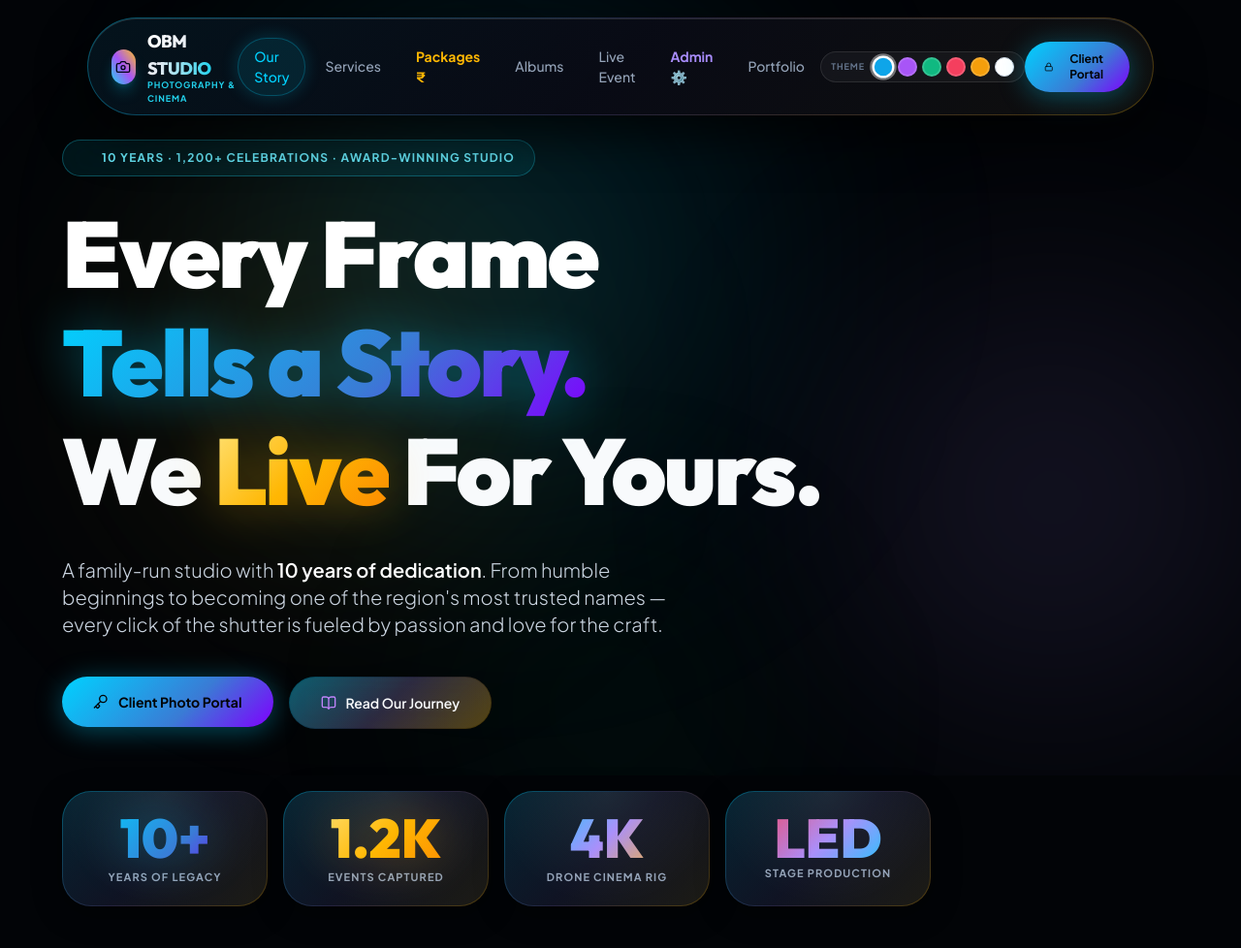
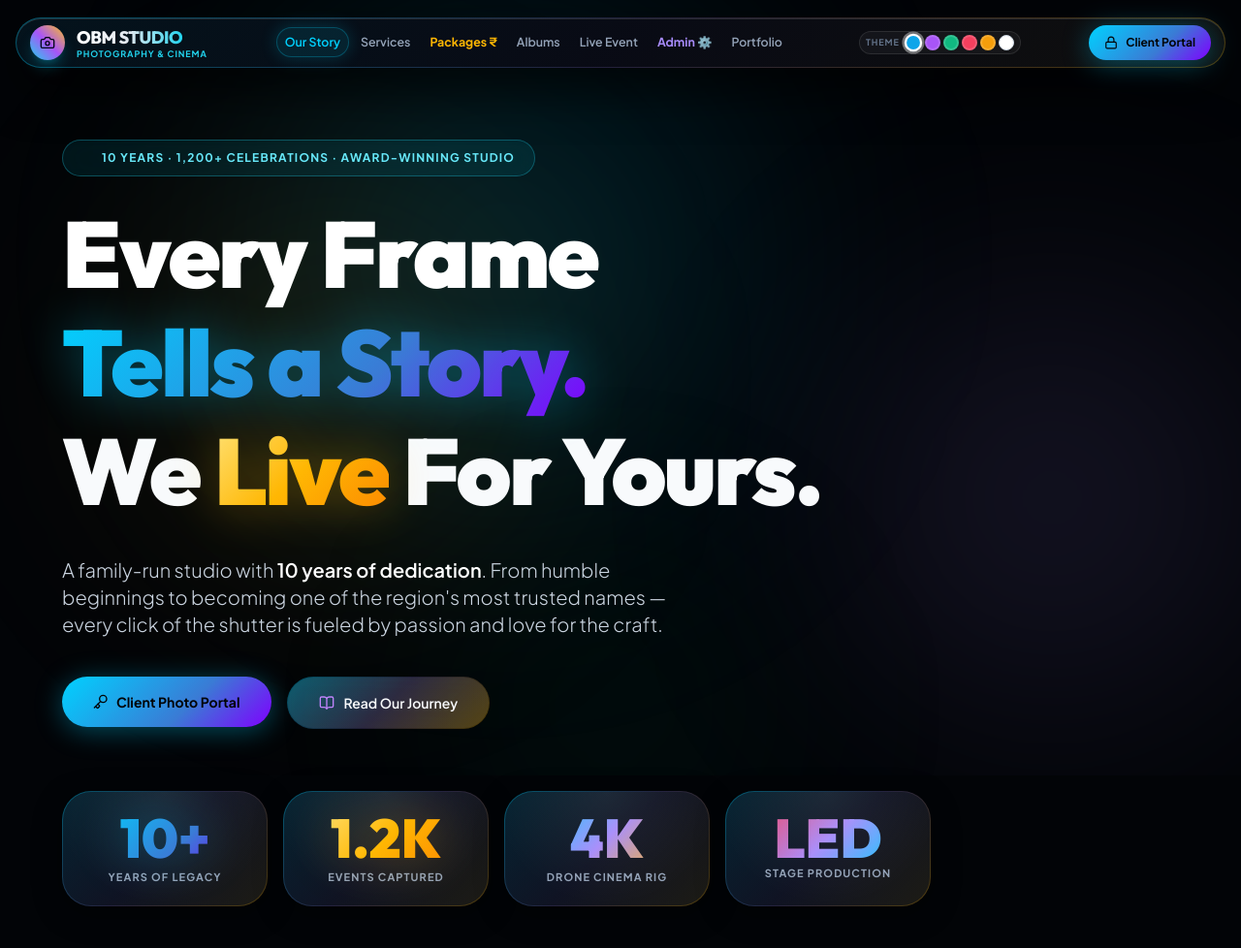
Before and after one commit to sakilobm/photo-selection, a PHP site: page / in a window 1280 px wide. Shown: the top 978 px of the page at 97% size. Run offline with PHP 8.4, Linux system fonts and the light colour scheme; some libraries are stand-ins or nearby versions.

Commit message:
NavBar : Floating Pill Navigation Bar Layout & Whitespace Fix

```diff
--- a/index.html
+++ b/index.html
@@ -30,20 +30,20 @@
   <!-- ══════ FLOATING PILL NAVIGATION ══════ -->
   <div class="floating-nav-container">
     <nav class="floating-nav-pill">
-      <div class="flex items-center gap-3">
+      <div class="flex items-center gap-3 shrink-0">
         <div
-          class="w-9 h-9 rounded-full bg-gradient-to-tr from-cyan-400 via-purple-500 to-amber-400 flex items-center justify-center shadow-lg shadow-cyan-500/30">
+          class="w-9 h-9 rounded-full bg-gradient-to-tr from-cyan-400 via-purple-500 to-amber-400 flex items-center justify-center shadow-lg shadow-cyan-500/30 shrink-0">
           <i data-lucide="camera" class="w-4 h-4 text-slate-950 font-black"></i>
         </div>
-        <div>
+        <div class="shrink-0">
           <span
-            class="font-extrabold text-lg tracking-tight bg-gradient-to-r from-white via-slate-200 to-cyan-400 bg-clip-text text-transparent font-['Outfit']">OBM
+            class="font-extrabold text-lg tracking-tight bg-gradient-to-r from-white via-slate-200 to-cyan-400 bg-clip-text text-transparent font-['Outfit'] whitespace-nowrap">OBM
             STUDIO</span>
-          <span class="block text-[9px] text-cyan-400 font-bold tracking-widest uppercase -mt-1">Photography &
+          <span class="block text-[9px] text-cyan-400 font-bold tracking-widest uppercase -mt-1 whitespace-nowrap">Photography &
             Cinema</span>
         </div>
       </div>
-      <div class="hidden md:flex items-center gap-1">
+      <div class="hidden lg:flex items-center gap-1 shrink-0">
         <a href="#story" class="nav-link">Our Story</a>
         <a href="#services" class="nav-link">Services</a>
         <a href="packages.html" class="nav-link" style="color:#ffb703;font-weight:700">Packages ₹</a>
@@ -53,7 +53,7 @@
         <a href="#portfolio" class="nav-link">Portfolio</a>
       </div>
       <!-- GLOBAL THEME SWITCHER -->
-      <div class="global-theme-switcher">
+      <div class="global-theme-switcher shrink-0">
         <label>Theme</label>
         <button class="theme-switcher-dot bg-sky-500" data-theme="sapphire" title="Sapphire Ice"
           onclick="OBMTheme.set('sapphire')"></button>
@@ -68,7 +68,7 @@
         <button class="theme-switcher-dot bg-white border border-slate-300 shadow-sm" data-theme="white" title="Pearl White"
           onclick="OBMTheme.set('white')"></button>
       </div>
-      <button class="open-login-btn btn-primary text-xs py-2.5 px-5">
+      <button class="open-login-btn btn-primary text-xs py-2.5 px-4 shrink-0 whitespace-nowrap">
         <i data-lucide="lock" class="w-3.5 h-3.5"></i> Client Portal
       </button>
     </nav>
--- a/styles.css
+++ b/styles.css
@@ -118,8 +118,8 @@ h1,h2,h3,h4,h5 { font-family: 'Outfit', sans-serif; letter-spacing: -0.02em; lin
 }
 
 .floating-nav-pill {
-  width: 100%; max-width: 1100px;
-  background: rgba(4, 7, 14, 0.8);
+  width: 100%; max-width: 1380px;
+  background: rgba(4, 7, 14, 0.85);
   backdrop-filter: blur(30px);
   -webkit-backdrop-filter: blur(30px);
   border: 1px solid transparent;
@@ -127,8 +127,8 @@ h1,h2,h3,h4,h5 { font-family: 'Outfit', sans-serif; letter-spacing: -0.02em; lin
   background-origin: border-box;
   background-clip: padding-box, border-box;
   border-radius: var(--r-full);
-  padding: 10px 24px;
-  display: flex; align-items: center; justify-content: space-between;
+  padding: 8px 18px;
+  display: flex; align-items: center; justify-content: space-between; gap: 12px;
   box-shadow: 0 20px 50px rgba(0,0,0,0.7), inset 0 1px 0 rgba(255,255,255,0.12);
   transition: all 0.35s var(--ease);
 }
@@ -137,8 +137,10 @@ h1,h2,h3,h4,h5 { font-family: 'Outfit', sans-serif; letter-spacing: -0.02em; lin
 }
 
 .nav-link {
-  color: #94a3b8; font-size: 0.875rem; font-weight: 500;
-  text-decoration: none; padding: 8px 16px; border-radius: var(--r-full);
+  color: #94a3b8; font-size: 0.825rem; font-weight: 600;
+  text-decoration: none; padding: 6px 12px; border-radius: var(--r-full);
+  white-space: nowrap !important;
+  display: inline-flex; align-items: center; gap: 4px;
   transition: all 0.3s var(--ease);
 }
 .nav-link:hover { color: #fff; background: rgba(255,255,255,0.07); }
@@ -153,11 +155,12 @@ h1,h2,h3,h4,h5 { font-family: 'Outfit', sans-serif; letter-spacing: -0.02em; lin
    BUTTONS
 ═══════════════════════════════════════ */
 .btn-primary {
-  display: inline-flex; align-items: center; gap: 10px;
+  display: inline-flex; align-items: center; gap: 8px;
   background: var(--grad-cyan);
-  color: #020407; font-weight: 800; font-size: 0.9rem;
-  padding: 14px 30px; border-radius: var(--r-full); border: none;
+  color: #020407; font-weight: 800; font-size: 0.825rem;
+  padding: 10px 22px; border-radius: var(--r-full); border: none;
   cursor: pointer; text-decoration: none; position: relative; overflow: hidden;
+  white-space: nowrap !important; flex-shrink: 0;
   box-shadow: 0 4px 28px rgba(0,210,255,0.35);
   transition: all 0.35s var(--ease);
 }
@@ -688,3 +691,27 @@ html.theme-light .chapter-btn:not(.chapter-btn-active):hover {
   background-color: #f1f5f9 !important;
   color: #0f172a !important;
 }
+
+/* ── Responsive Floating Nav Scaling ── */
+@media (max-width: 1280px) {
+  .floating-nav-pill {
+    padding: 6px 14px;
+    gap: 8px;
+  }
+  .nav-link {
+    padding: 5px 8px;
+    font-size: 0.775rem;
+  }
+  .global-theme-switcher {
+    padding: 3px 6px;
+    gap: 3px;
+  }
+  .theme-switcher-dot {
+    width: 16px;
+    height: 16px;
+  }
+  .btn-primary {
+    padding: 8px 16px;
+    font-size: 0.775rem;
+  }
+}
```
Also changed, not shown: digital-album.html (+8 -8 lines), live-event.html (+8 -8 lines), packages.html (+8 -8 lines), CHANGELOG.md.
